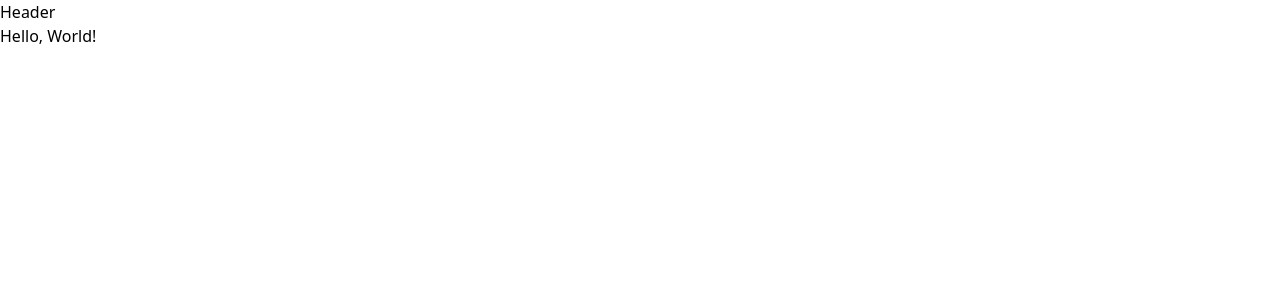
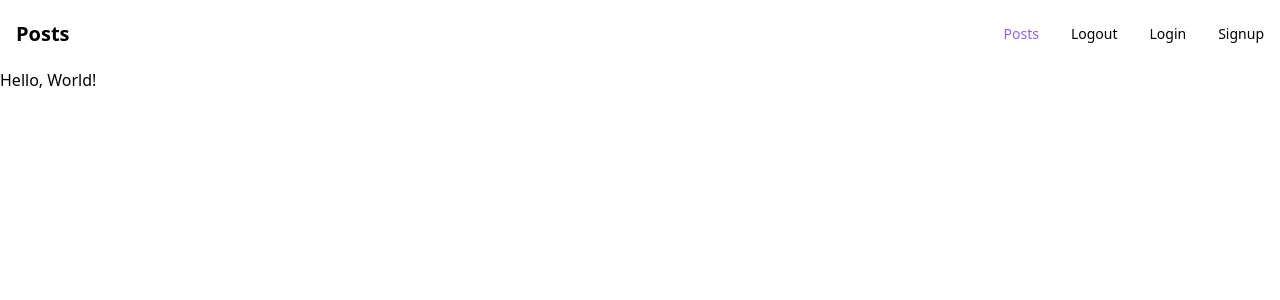
Before and after one commit to mojeeto/post-site_front, a React (Vite) app: page / in a window 1280 px wide. Shown: the top 300 px of the page. Built offline with nearby package versions, Linux system fonts and the light colour scheme.

Commit message:
add navbar

```diff
--- /dev/null
+++ b/src/components/navbar.tsx
@@ -0,0 +1,31 @@
+import { Navbar as NavbarFlowbite } from "flowbite-react";
+import React from "react";
+
+const Navbar: React.FC = () => {
+  return (
+    <NavbarFlowbite className="p-5">
+      <NavbarFlowbite.Brand href="https://flowbite-react.com">
+        <span className="self-center whitespace-nowrap text-xl font-semibold dark:text-white">
+          Posts
+        </span>
+      </NavbarFlowbite.Brand>
+      <NavbarFlowbite.Toggle />
+      <NavbarFlowbite.Collapse>
+        <a className="text-purple-500" href="#">
+          Posts
+        </a>
+        <a className="hover:text-purple-400" href="#">
+          Logout
+        </a>
+        <a className="hover:text-purple-400" href="#">
+          Login
+        </a>
+        <a className="hover:text-purple-400" href="#">
+          Signup
+        </a>
+      </NavbarFlowbite.Collapse>
+    </NavbarFlowbite>
+  );
+};
+
+export default Navbar;
--- a/src/layout/main-layout.tsx
+++ b/src/layout/main-layout.tsx
@@ -1,9 +1,10 @@
 import React from "react";
+import Navbar from "../components/navbar";
 
 const MainLayout: React.FC<{ children: React.ReactNode }> = ({ children }) => {
   return (
     <React.Fragment>
-      <header>Header</header>
+      <Navbar />
       <main>{children}</main>
     </React.Fragment>
   );
--- a/tailwind.config.js
+++ b/tailwind.config.js
@@ -1,8 +1,12 @@
 /** @type {import('tailwindcss').Config} */
 export default {
-  content: ["./index.html", "./src/**/*.{js, ts, jsx, tsx}", 'node_modules/flowbite-react/**/*.{js,jsx,ts,tsx}'],
+  content: [
+    "./index.html",
+    "./src/**/*.{js,ts,jsx,tsx}",
+    "node_modules/flowbite-react/**/*.{js,jsx,ts,tsx}",
+  ],
   theme: {
     extend: {},
   },
-  plugins: [require('flowbite/plugin')],
-}
+  plugins: [require("flowbite/plugin")],
+};
```
